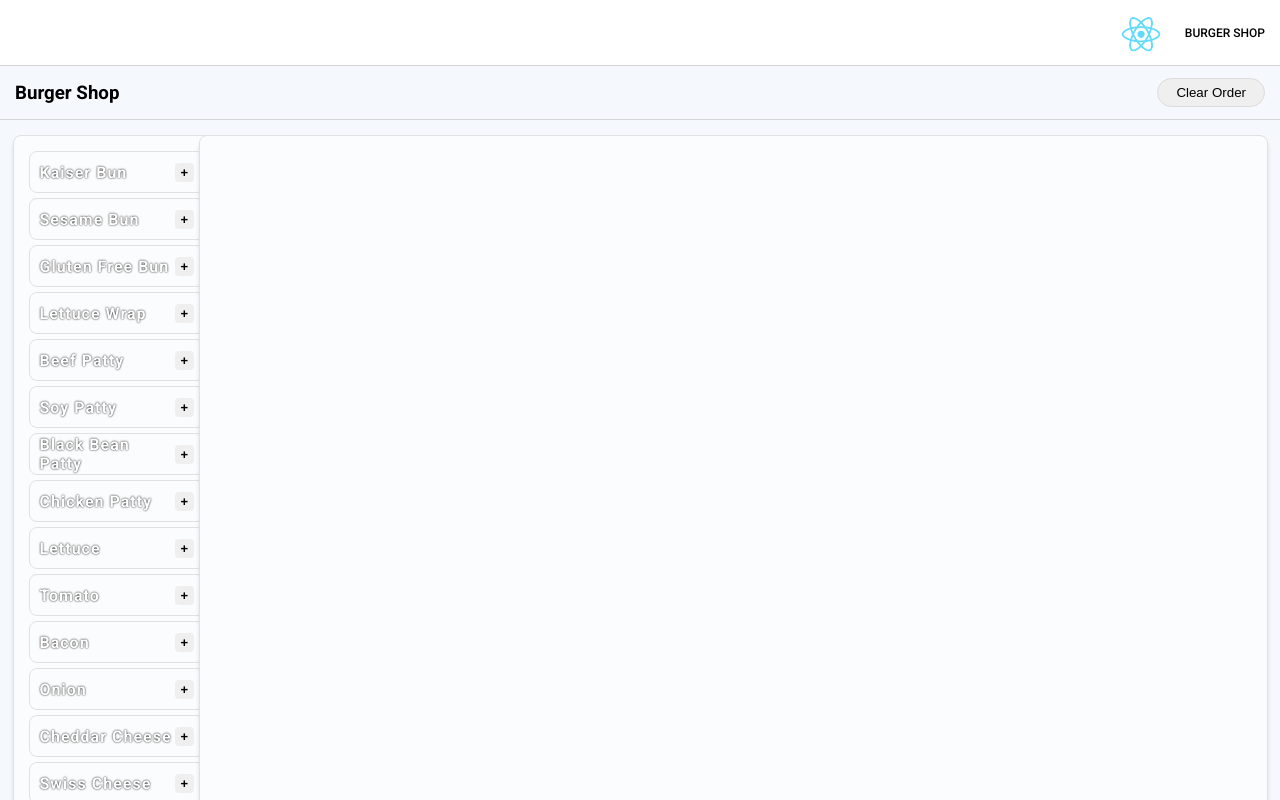
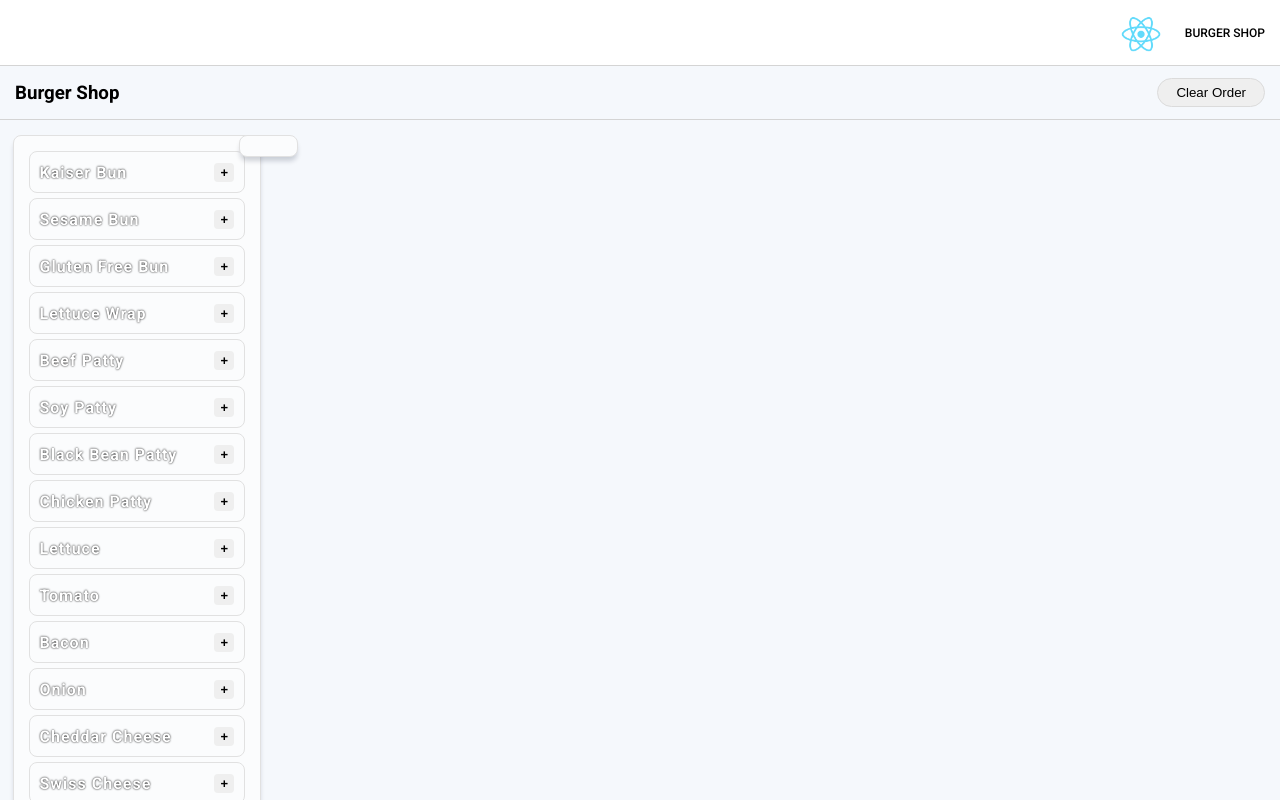
Before and after one commit to Muguntha96/reactville, a React (Create React App) app: page /burgers in a window 1280 px wide. Built offline with nearby package versions, Linux system fonts and the light colour scheme; a web font is replaced by a local one.

Commit message:
complete remove button functionality

```diff
--- a/src/Components/BurgerShop/BurgerShop.jsx
+++ b/src/Components/BurgerShop/BurgerShop.jsx
@@ -4,11 +4,16 @@
 import IngridientList from './IngredientList'
 import BurgerStack from './BurgerStack'
 
+const BurgerShop = (props) => {
+  const [stack, setStack] = useState([])
+  const addToBurger = (ingredient) => {
+    setStack([...stack, ingredient])
+  }
 
-const BurgerShop = () => {
-  const [stack,setStack]=useState([])
+  const removeFromBurger =(idx) =>{
+    setStack(stack.filter((el,i) => i!==idx))
+  }
   console.log(ingredients)
-
   return (
     <div className="burger-shop">
       <nav>
@@ -16,13 +21,15 @@
         <button>Clear Order</button>
       </nav>
       <section>
-        <IngridientList key={ingredients.name} ingredients={ingredients} />
-
-
-      <BurgerStack />
+        <IngridientList
+          ingredients={ingredients}
+          addToBurger={addToBurger}
+        />
+        <BurgerStack
+         stack={stack}
+        removeFromBurger={removeFromBurger}/>
       </section>
     </div>
   )
 }
-
 export default BurgerShop
--- a/src/Components/BurgerShop/BurgerStack.jsx
+++ b/src/Components/BurgerShop/BurgerStack.jsx
@@ -1,9 +1,15 @@
 import Ingredient from "./Ingredient"
 const BurgerStack = (props) => {
   return (
-    <ul className="burger-stack">
-
-    </ul>
+   <div>
+     <ul className="burger-stack">
+{props.stack.map((ele,idx) => <Ingredient
+key={idx}
+ idx={idx}
+ ingredient={ele}
+  removeFromBurger={props.removeFromBurger}/> )}
+</ul>
+   </div>
   )
 }
 
--- a/src/Components/BurgerShop/Ingredient.jsx
+++ b/src/Components/BurgerShop/Ingredient.jsx
@@ -3,9 +3,9 @@
 	return (
 		<li>
 	{props.ingredient.name}
-	{props.isList
-		?	<button>+</button>
-		:	<button>X</button>
+	{ props.isList
+	? <button onClick={()=>props.addToBurger(props.ingredient)}>+</button>
+		:	<button onClick={() =>props.removeFromBurger(props.idx)}>X</button>
 	}
 		</li>
 
--- a/src/Components/BurgerShop/IngredientList.jsx
+++ b/src/Components/BurgerShop/IngredientList.jsx
@@ -4,7 +4,8 @@
 	return (
 		<div className="ingredient-list">
 			<ul>
-			{props.ingredients.map((ingredient,idx) => <Ingredient key={idx} isList={true} ingredient={ingredient}/>) }
+	{props.ingredients.map((ingredient,idx) =><Ingredient key={idx} isList={true} ingredient={ingredient} addToBurger={props.addToBurger} />)}
+
 						</ul>
 		</div>
 	)
```
